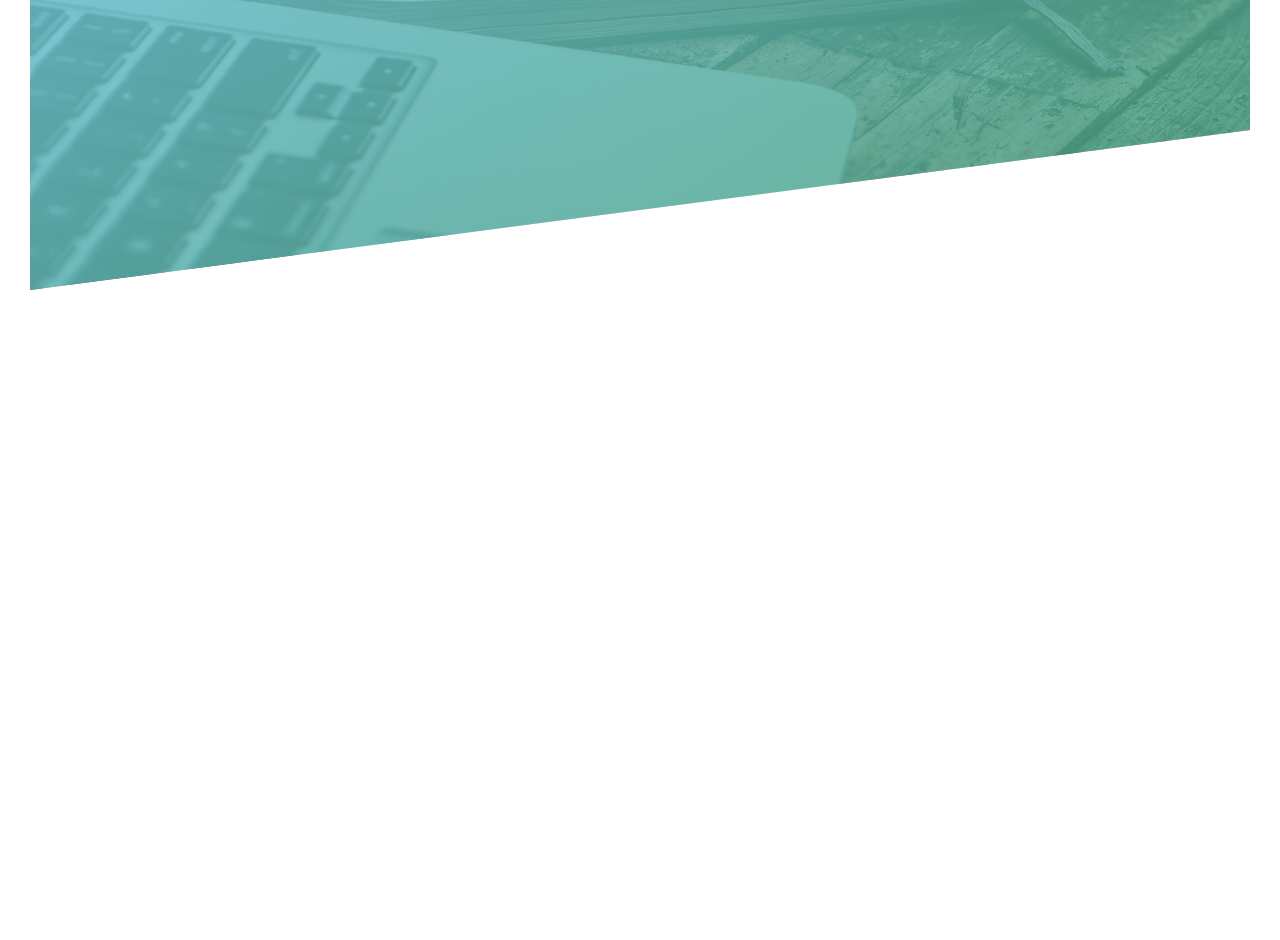
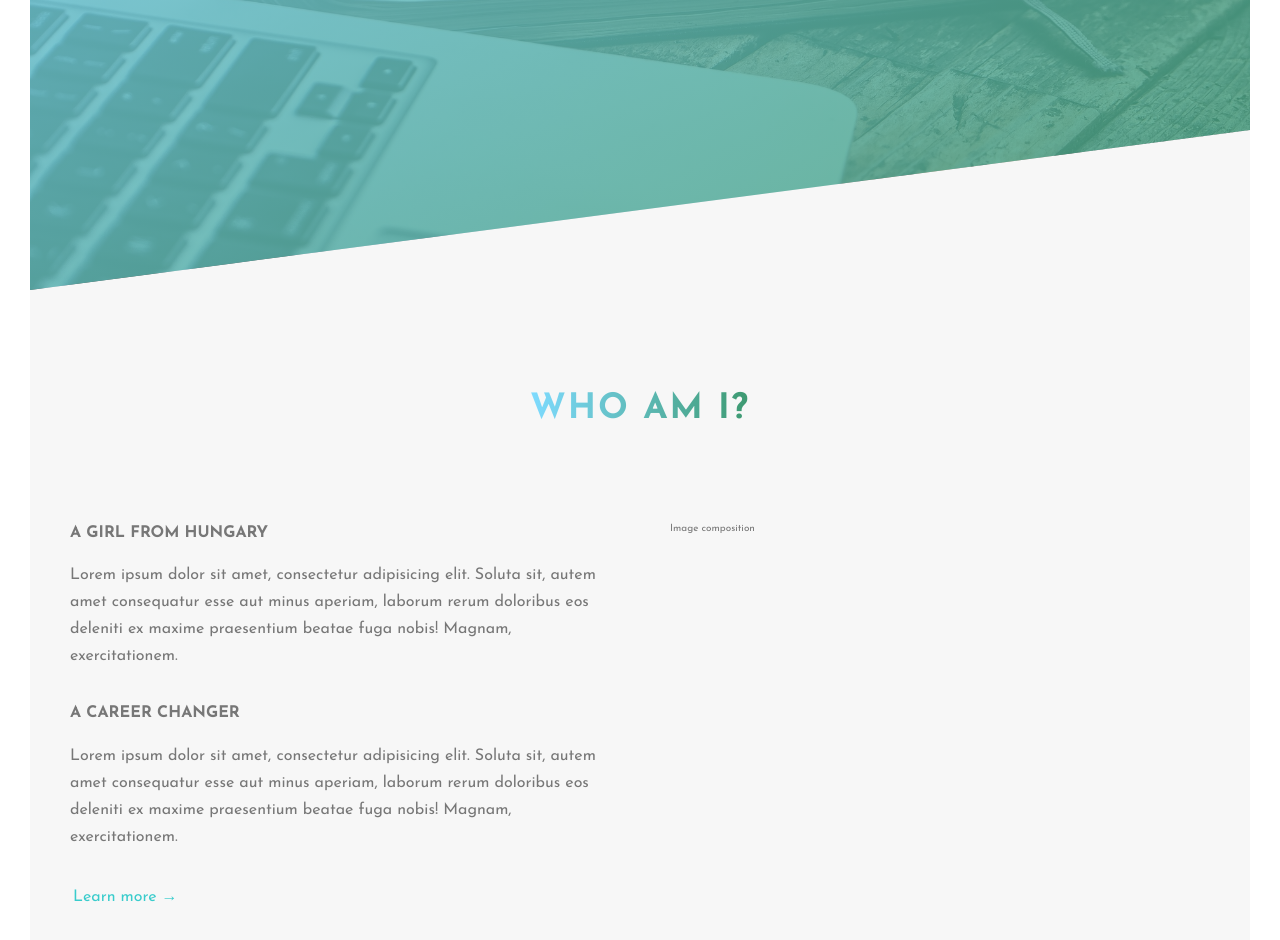
Before and after one commit to brigihorvath/AdvancedCSSPractice, a website: page index.html in a window 1280 px wide. Shown: the part 500-1440 px from the top of the page. Before the commit the page ends 820 px from the top, so only its background shows below. Drawn offline with Linux system fonts and the light colour scheme.

Commit message:
About section start

```diff
--- a/index.html
+++ b/index.html
@@ -22,5 +22,104 @@
 				<a href="#" class="btn btn--white btn--animated">Discover my projects</a>
 			</div>
 		</header>
+
+		<main>
+			<section class="section-about">
+				<div class="u-center-text u-margin-bottom-big">
+					<h2 class="heading-secondary">
+						Who am I?
+					</h2>
+				</div>
+
+				<div class="row">
+					<div class="col-1-of-2">
+						<h3 class="heading-tertiary u-margin-bottom-small">
+							A girl from Hungary
+						</h3>
+						<p class="paragraph">
+							Lorem ipsum dolor sit amet, consectetur adipisicing elit. Soluta sit, autem amet consequatur esse aut minus aperiam, laborum rerum doloribus eos deleniti ex maxime praesentium beatae fuga nobis! Magnam, exercitationem.
+						</p>
+						<h3 class="heading-tertiary u-margin-bottom-small">
+							A career changer
+						</h3>
+						<p class="paragraph">
+							Lorem ipsum dolor sit amet, consectetur adipisicing elit. Soluta sit, autem amet consequatur esse aut minus aperiam, laborum rerum doloribus eos deleniti ex maxime praesentium beatae fuga nobis! Magnam, exercitationem.
+						</p>
+						<a href="#" class="btn-text">Learn more &rarr;</a>
+					</div>
+					<div class="col-1-of-2">
+						Image composition
+					</div>
+				</div>
+			</section>
+		</main>
+		<!--section class="grid-test">
+			<div class="row">
+				<div class="col-1-of-2">
+					Col 1 of 2
+				</div>
+				<div class="col-1-of-2">
+					Col 1 of 2
+				</div>
+			</div>
+
+			<div class="row">
+				<div class="col-1-of-3">
+					Col 1 of 3
+				</div>
+				<div class="col-1-of-3">
+					Col 1 of 3
+				</div>
+				<div class="col-1-of-3">
+					Col 1 of 3
+				</div>
+			</div>
+
+			<div class="row">
+				<div class="col-1-of-3">
+					Col 1 of 3
+				</div>
+				<div class="col-2-of-3">
+					Col 2 of 3
+				</div>
+			</div>
+
+			<div class="row">
+				<div class="col-1-of-4">
+					Col 1 of 4
+				</div>
+				<div class="col-1-of-4">
+					Col 1 of 4
+				</div>
+				<div class="col-1-of-4">
+					Col 1 of 4
+				</div>
+				<div class="col-1-of-4">
+					Col 1 of 4
+				</div>
+			</div>
+
+			<div class="row">
+				<div class="col-1-of-4">
+					Col 1 of 4
+				</div>
+				<div class="col-1-of-4">
+					Col 1 of 4
+				</div>
+				<div class="col-2-of-4">
+					Col 2 of 4
+				</div>
+			</div>
+
+			<div class="row">
+				<div class="col-1-of-4">
+					Col 1 of 4
+				</div>
+				<div class="col-3-of-4">
+					Col 3 of 4
+				</div>
+			</div>
+
+		</section-->
 	</body>
 </html>
--- a/sass/abstracts/_mixins.scss
+++ b/sass/abstracts/_mixins.scss
@@ -0,0 +1,7 @@
+@mixin clearfix {
+	&::after {
+		content: "";
+		display: table;
+		clear: both;
+	}
+}
--- a/sass/abstracts/_variables.scss
+++ b/sass/abstracts/_variables.scss
@@ -1,8 +1,20 @@
+
+//COLORS
 $color-primary: #39CCCC;
 $color-primary-light: #7FDBFF;
 $color-primary-dark: #3D9970;
+
+$color-grey-light-1: #f7f7f7;
 
 
 $color-white: #fff;
 $color-grey: #777;
 $color-black: #000;
+
+//GRID
+$grid-width: 114rem;
+$gutter-vertical: 8rem;
+$gutter-horizontal: 6rem;
+
+//FONT
+$default-font-size: 1.6rem;
--- a/sass/base/_base.scss
+++ b/sass/base/_base.scss
@@ -9,7 +9,8 @@
 
 /*-set the root font-size to 10px
 -better practice to do it with percentage, bc this way the if the user sets
--the default font size to a bigger one, it won't ruin or design */
+-the default font size to a bigger one, it won't ruin or design
+-62.5% equals to 10px */
 
 html {
 	font-size: 62.5%;
--- a/sass/base/_typography.scss
+++ b/sass/base/_typography.scss
@@ -4,9 +4,8 @@
 body {
 	font-family: "Josefin Sans", sans-serif;
 	font-weight: 400;
-	/*font-size: 16px;*/
 	line-height: 1.7;
-	color: $color-white;
+	color: $color-grey;
 	padding: 3rem;
 }
 
@@ -42,3 +41,35 @@ body {
 	}
 
 }
+
+.heading-secondary {
+	font-size: 3.5rem;
+	text-transform: uppercase;
+	font-weight: 700;
+	display: inline-block;
+	background-image: linear-gradient(to right, $color-primary-light, $color-primary-dark);
+	-webkit-background-clip: text;
+	color: transparent;
+	letter-spacing: .2rem;
+	transition: all .2s;
+
+	&:hover {
+		transform: skewY(2deg) skewX(15deg) scale(1.1);
+		text-shadow: .5rem 1rem 2rem rgba($color-black, .3);
+	}
+}
+
+.heading-tertiary {
+	font-size: $default-font-size;
+	font-weight: 700;
+	text-transform: uppercase;
+}
+
+.paragraph {
+	font-size: $default-font-size;
+
+	&:not(:last-child) {
+		margin-bottom: 3rem;
+	}
+
+}
--- a/sass/base/_utilities.scss
+++ b/sass/base/_utilities.scss
@@ -0,0 +1,5 @@
+.u-center-text{ text-align: center; }
+
+.u-margin-bottom-small { margin-bottom: 1.5rem; }
+.u-margin-bottom-medium { margin-bottom: 4rem; }
+.u-margin-bottom-big { margin-bottom: 8rem; }
--- a/sass/components/_button.scss
+++ b/sass/components/_button.scss
@@ -5,7 +5,7 @@
 	border-radius: 10rem;
 	transition: all .2s;
 	position: relative;
-	font-size: 1.6rem;
+	font-size: $default-font-size;
 	}
 
 	&:hover {
@@ -59,3 +59,31 @@
 		animation-fill-mode: backwards;
 	}
 }
+
+.btn-text {
+	&:link,
+	&:visited {
+		font-size: $default-font-size;
+		color: $color-primary;
+		display: inline-block;
+		text-decoration: none;
+		border-bottom: 1px solid &color-primary;
+		padding: 3px;
+		transition: all .2s;
+	}
+
+	&:hover {
+		background-color: $color-primary;
+		color: $color-white;
+		box-shadow: 0 1rem 2rem rgba($color-black, .15);
+		transform: translateY(-2px);
+
+	}
+
+	&:active {
+		box-shadow: 0 1rem 1rem rgba($color-black, .15);
+		transform: translateY(0);
+	}
+
+
+}
--- /dev/null
+++ b/sass/layout/_grid.scss
@@ -0,0 +1,45 @@
+.row {
+	max-width: $grid-width;
+	margin: 0 auto;
+
+	//all the rows except the last child
+	&:not(:last-child){
+		margin-bottom: $gutter-vertical;
+	}
+
+	@include clearfix;
+
+	[class ^= "col-"] {
+		float: left;
+
+		&:not(:last-child) {
+			margin-right: $gutter-horizontal;
+		}
+	}
+
+	.col-1-of-2 {
+		width: calc((100% - #{$gutter-horizontal})/2);
+
+	}
+
+	.col-1-of-3 {
+		width: calc((100% - 2 * #{$gutter-horizontal}) / 3);
+	}
+
+	.col-1-of-4 {
+		width: calc((100% - 3 * #{$gutter-horizontal}) / 4);
+	}
+
+	.col-2-of-3 {
+		width: calc(100% - ((100% - 2 * #{$gutter-horizontal}) / 3) - #{$gutter-horizontal});
+	}
+
+	.col-2-of-4 {
+		width: calc((100% - #{$gutter-horizontal}) / 2);
+	}
+
+	.col-3-of-4 {
+		width: calc(100% - ((100% - 3 * #{$gutter-horizontal}) / 4) - #{$gutter-horizontal});
+	}
+
+}
--- a/sass/main.scss
+++ b/sass/main.scss
@@ -13,3 +13,4 @@
 @import "components/button";
 
 @import "layout/header";
+@import "layout/grid";
--- a/sass/pages/_home.scss
+++ b/sass/pages/_home.scss
@@ -0,0 +1,5 @@
+.section-about {
+	background-color: $color-grey-light-1;
+	padding: 25rem 0;
+	margin-top: -20vh;
+}
```
Also changed, not shown: css/styles.css.
